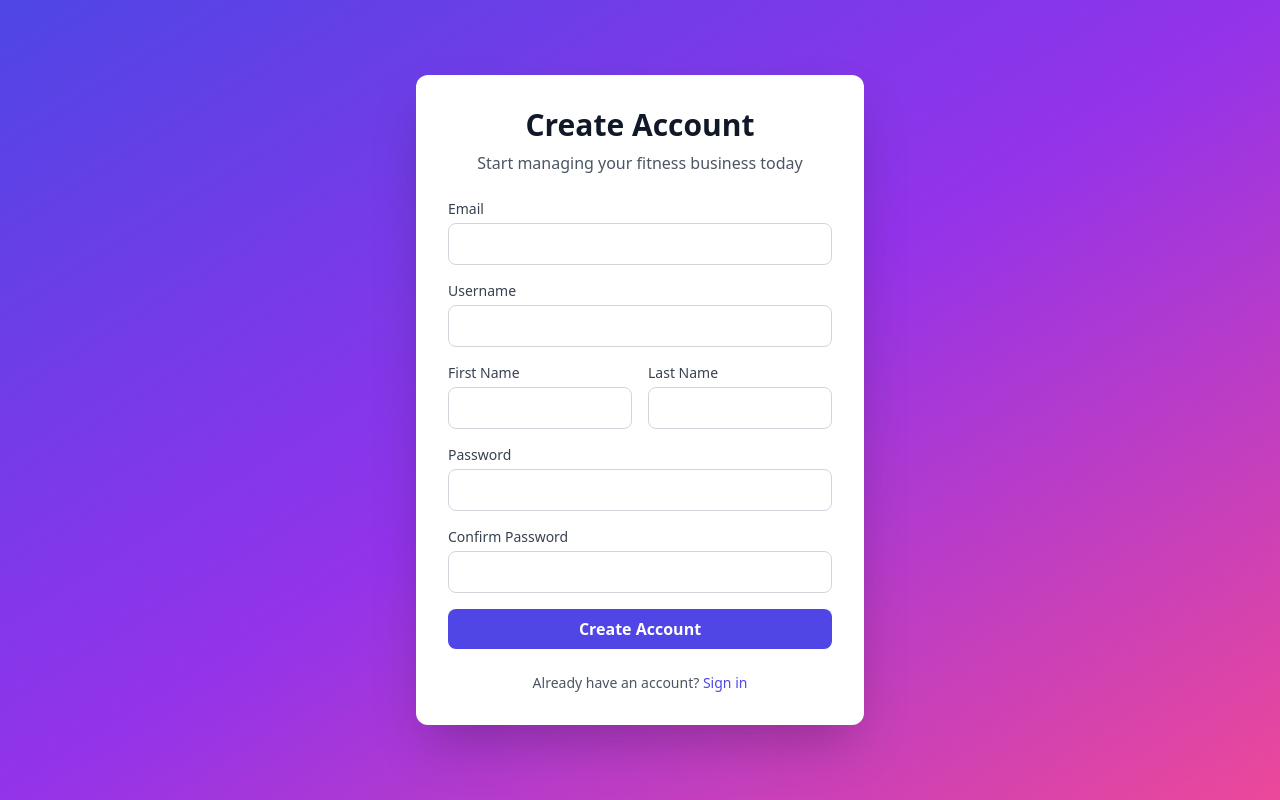
After one commit to shamirafridi00/trainerhubb, a Django app: page /register/ in a window 1280 px wide. The commit adds this page. Run offline with Django 5.2, Linux system fonts and the light colour scheme; parts of the project's set-up code (start-up, migrations or seed data) failed here and were passed over; some libraries are stand-ins or nearby versions.

Commit message:
Fix: Add frontend registration and login pages, fix landing page URL references

```diff
--- a/apps/frontend/urls.py
+++ b/apps/frontend/urls.py
@@ -8,6 +8,8 @@ app_name = 'frontend'
 
 urlpatterns = [
     path('', views.landing, name='landing'),
+    path('register/', views.register, name='register'),
+    path('login/', views.login, name='login'),
     path('dashboard/', views.dashboard, name='dashboard'),
 
     # Dashboard
--- a/apps/frontend/views.py
+++ b/apps/frontend/views.py
@@ -4,11 +4,12 @@ DRF endpoints remain available for future React Native app.
 """
 from django.shortcuts import render, redirect, get_object_or_404
 from django.contrib.auth.decorators import login_required
-from django.contrib.auth import logout as auth_logout
+from django.contrib.auth import logout as auth_logout, authenticate, login as auth_login
 from django.http import JsonResponse
 from django.views.decorators.http import require_http_methods
 from django.utils import timezone
 from django.db.models import Q
+from django.contrib import messages
 from datetime import datetime, timedelta
 
 from apps.bookings.models import Booking
@@ -26,6 +27,83 @@ def landing(request):
     if request.user.is_authenticated:
         return redirect('frontend:dashboard')
     return render(request, 'pages/landing.html')
+
+
+def register(request):
+    """Registration page for new users."""
+    if request.user.is_authenticated:
+        return redirect('frontend:dashboard')
+
+    if request.method == 'POST':
+        # Call DRF API endpoint for registration
+        import json
+        from django.test import RequestFactory
+        from apps.users.views import UserViewSet
+        from rest_framework.request import Request
+        from rest_framework.test import force_authenticate
+
+        # Prepare data
+        data = {
+            'email': request.POST.get('email'),
+            'username': request.POST.get('username'),
+            'first_name': request.POST.get('first_name'),
+            'last_name': request.POST.get('last_name'),
+            'password': request.POST.get('password'),
+            'password_confirm': request.POST.get('password_confirm'),
+        }
+
+        # Create API request
+        factory = RequestFactory()
+        api_request = factory.post('/api/users/register/',
+                                   data=json.dumps(data),
+                                   content_type='application/json')
+
+        # Wrap in DRF request
+        drf_request = Request(api_request)
+        drf_request.data = data
+
+        # Call viewset
+        viewset = UserViewSet()
+        viewset.request = drf_request
+        response = viewset.register(drf_request)
+
+        if response.status_code == 201:
+            # Registration successful, now log them in
+            user = authenticate(request, username=data['email'], password=data['password'])
+            if user:
+                auth_login(request, user)
+                return redirect('frontend:dashboard')
+
+        # If registration failed, show error
+        error_msg = 'Registration failed. Please check your information.'
+        if hasattr(response, 'data') and isinstance(response.data, dict):
+            if 'error' in response.data:
+                error_msg = response.data['error']
+            elif 'detail' in response.data:
+                error_msg = response.data['detail']
+        messages.error(request, error_msg)
+
+    return render(request, 'pages/auth/register.html')
+
+
+def login(request):
+    """Login page."""
+    if request.user.is_authenticated:
+        return redirect('frontend:dashboard')
+
+    if request.method == 'POST':
+        email = request.POST.get('email')
+        password = request.POST.get('password')
+
+        # Authenticate using email as username
+        user = authenticate(request, username=email, password=password)
+        if user:
+            auth_login(request, user)
+            return redirect('frontend:dashboard')
+        else:
+            messages.error(request, 'Invalid email or password.')
+
+    return render(request, 'pages/auth/login.html')
 
 
 @login_required
--- /dev/null
+++ b/templates/pages/auth/register.html
@@ -0,0 +1,74 @@
+{% extends 'base.html' %}
+
+{% block title %}Register - TrainerHub{% endblock %}
+
+{% block public_content %}
+<div class="min-h-screen bg-gradient-to-br from-indigo-600 via-purple-600 to-pink-500 flex items-center justify-center px-4 py-12">
+    <div class="max-w-md w-full">
+        <div class="bg-white rounded-xl shadow-2xl p-8">
+            <div class="text-center mb-6">
+                <h1 class="text-3xl font-bold text-gray-900 mb-2">Create Account</h1>
+                <p class="text-gray-600">Start managing your fitness business today</p>
+            </div>
+
+            <form method="post" action="{% url 'frontend:register' %}" class="space-y-4">
+                {% csrf_token %}
+                <div>
+                    <label for="email" class="block text-sm font-medium text-gray-700 mb-1">Email</label>
+                    <input type="email" name="email" id="email" required
+                           class="w-full px-3 py-2 border border-gray-300 rounded-lg focus:ring-2 focus:ring-indigo-500 focus:border-indigo-500">
+                </div>
+
+                <div>
+                    <label for="username" class="block text-sm font-medium text-gray-700 mb-1">Username</label>
+                    <input type="text" name="username" id="username" required
+                           class="w-full px-3 py-2 border border-gray-300 rounded-lg focus:ring-2 focus:ring-indigo-500 focus:border-indigo-500">
+                </div>
+
+                <div class="grid grid-cols-2 gap-4">
+                    <div>
+                        <label for="first_name" class="block text-sm font-medium text-gray-700 mb-1">First Name</label>
+                        <input type="text" name="first_name" id="first_name" required
+                               class="w-full px-3 py-2 border border-gray-300 rounded-lg focus:ring-2 focus:ring-indigo-500 focus:border-indigo-500">
+                    </div>
+                    <div>
+                        <label for="last_name" class="block text-sm font-medium text-gray-700 mb-1">Last Name</label>
+                        <input type="text" name="last_name" id="last_name" required
+                               class="w-full px-3 py-2 border border-gray-300 rounded-lg focus:ring-2 focus:ring-indigo-500 focus:border-indigo-500">
+                    </div>
+                </div>
+
+                <div>
+                    <label for="password" class="block text-sm font-medium text-gray-700 mb-1">Password</label>
+                    <input type="password" name="password" id="password" required
+                           class="w-full px-3 py-2 border border-gray-300 rounded-lg focus:ring-2 focus:ring-indigo-500 focus:border-indigo-500">
+                </div>
+
+                <div>
+                    <label for="password_confirm" class="block text-sm font-medium text-gray-700 mb-1">Confirm Password</label>
+                    <input type="password" name="password_confirm" id="password_confirm" required
+                           class="w-full px-3 py-2 border border-gray-300 rounded-lg focus:ring-2 focus:ring-indigo-500 focus:border-indigo-500">
+                </div>
+
+                {% if messages %}
+                    {% for message in messages %}
+                    <div class="text-red-600 text-sm">{{ message }}</div>
+                    {% endfor %}
+                {% endif %}
+
+                <button type="submit"
+                        class="w-full px-4 py-2 bg-indigo-600 text-white rounded-lg hover:bg-indigo-700 transition-colors font-semibold">
+                    Create Account
+                </button>
+            </form>
+
+            <div class="mt-6 text-center">
+                <p class="text-sm text-gray-600">
+                    Already have an account?
+                    <a href="{% url 'frontend:login' %}" class="text-indigo-600 hover:text-indigo-700 font-medium">Sign in</a>
+                </p>
+            </div>
+        </div>
+    </div>
+</div>
+{% endblock %}
--- a/templates/pages/landing.html
+++ b/templates/pages/landing.html
@@ -28,7 +28,7 @@
                 </p>
 
                 <div class="flex flex-col sm:flex-row gap-4 justify-center">
-                    <a href="{% url 'users:register' %}"
+                    <a href="{% url 'frontend:register' %}"
                        class="px-8 py-4 bg-white text-indigo-600 rounded-lg font-semibold text-lg hover:bg-indigo-50 transition-all transform hover:scale-105 shadow-lg">
                         Get Started Free
                     </a>
@@ -222,7 +222,7 @@
              x-transition:enter-end="opacity-100 transform translate-y-0">
             <h2 class="text-4xl font-bold text-white mb-4">Ready to Grow Your Business?</h2>
             <p class="text-xl text-indigo-100 mb-8">Join thousands of trainers already using TrainerHub.</p>
-            <a href="{% url 'users:register' %}"
+            <a href="{% url 'frontend:register' %}"
                class="inline-block px-8 py-4 bg-white text-indigo-600 rounded-lg font-semibold text-lg hover:bg-indigo-50 transition-all transform hover:scale-105 shadow-lg">
                 Start Free Trial
             </a>
```
Also changed, not shown: templates/pages/auth/login.html (added, +49 -0 lines).
